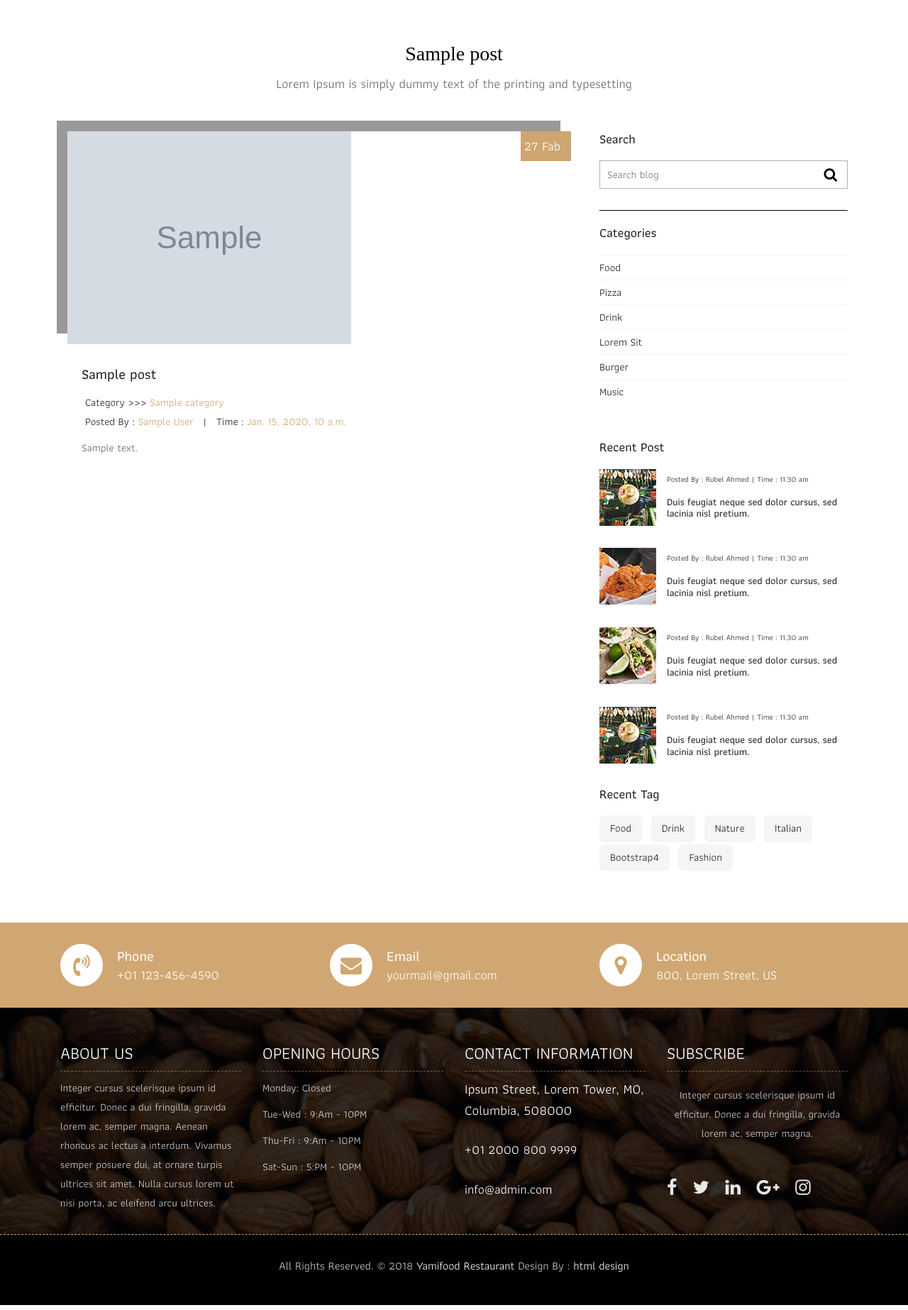
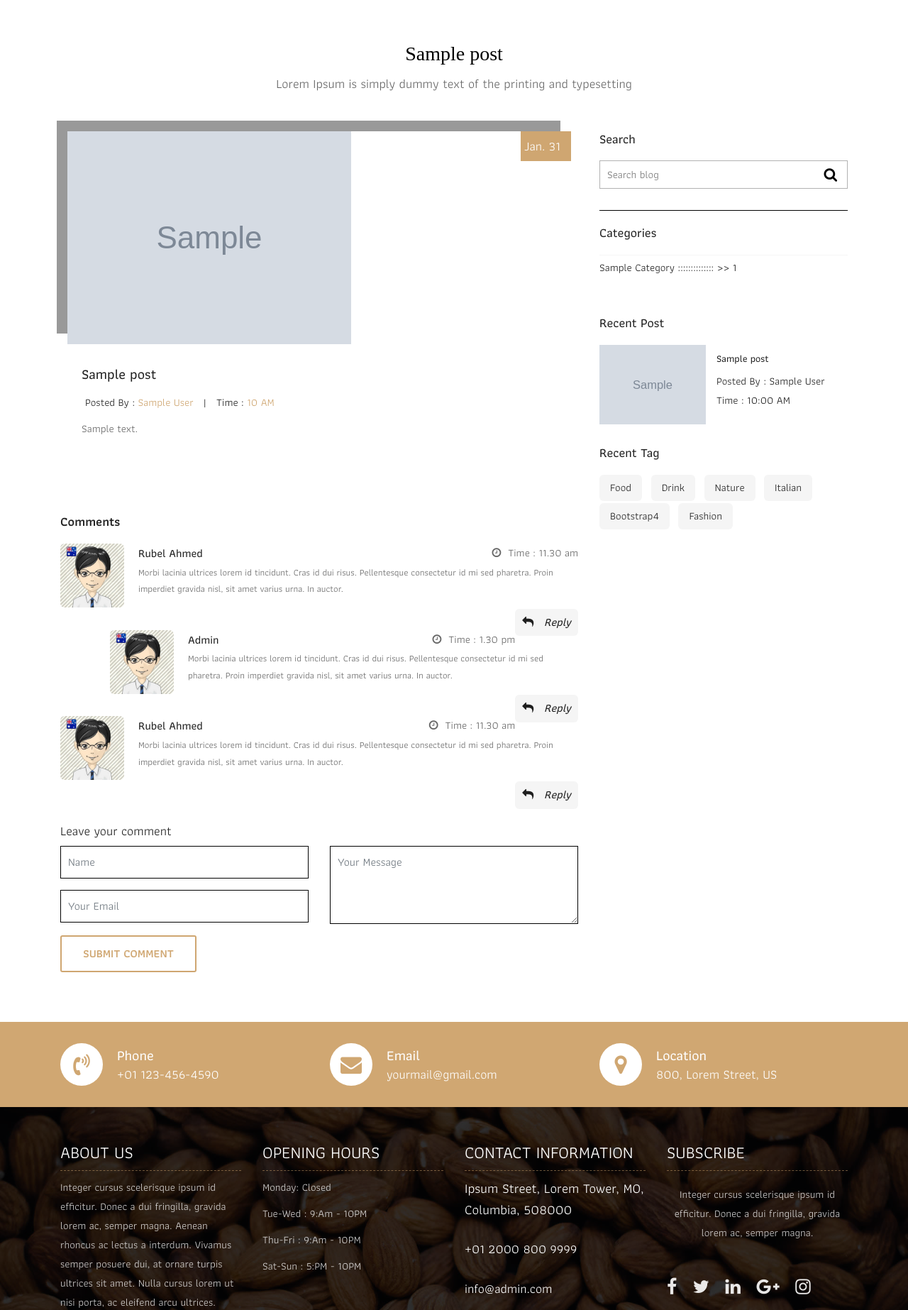
Before and after one commit to GhasemMatoo/Mysite_Restaurants, a Django app: page /blog/1 in a window 1280 px wide. Shown: the part 457-2303 px from the top of the page at 71% size. Run offline with Django 3.2, Linux system fonts and the light colour scheme; tables that the repository leaves empty hold one stand-in row (values such as "Sample post"); grey boxes marked "Sample" are stand-in pictures; some libraries are stand-ins or nearby versions; some web fonts are replaced.

Commit message:
set side_bar
create templatetags and side bar

```diff
--- a/blog/models.py
+++ b/blog/models.py
@@ -23,4 +23,4 @@ class post(models.Model):
     class Meta:
         ordering = ['-created_date']
     def __str__(self):
-        return self.title
+        return self.name
--- /dev/null
+++ b/blog/templatetags/blog_tag.py
@@ -0,0 +1,20 @@
+from django import template
+from blog.models import post
+from blog.models import Category
+##------------------------------
+register = template.Library()
+
+
+@register.inclusion_tag('blog/side_bar/blog-box-post.html')
+def Recent_Post():
+    postes = post.objects.filter(status=1).order_by('published_date')[:4]
+    return {'postes':postes}
+
+@register.inclusion_tag('blog/side_bar/blog-categories.html')
+def Categories_Post():
+    postes = post.objects.filter(status=1)
+    categories = Category.objects.all()
+    cat_dict = {}
+    for name in categories :
+        cat_dict[name]=postes.filter(category=name).count()
+    return {'categories':cat_dict}
--- a/blog/urls.py
+++ b/blog/urls.py
@@ -5,4 +5,6 @@ app_name = 'blog'
 urlpatterns = [
     path('',blog_views, name='blog'),
     path('<int:pid>',blog_details_views, name='blog-details'),
+    path('category/<str:cat_name>',blog_views, name='blog-category'),
+    path('search/',blog_search_views, name='blog-search'),
 ]
--- a/blog/views.py
+++ b/blog/views.py
@@ -1,8 +1,10 @@
 from django.shortcuts import render,get_object_or_404
 from blog.models import post
 # Create your views here.
-def blog_views(request):
+def blog_views(request,cat_name=None):
     posts= post.objects.filter(status=1)
+    if cat_name:
+        posts=posts.filter(category__name=cat_name)
     contex={'posts':posts}
     return render(request,'blog/blog.html',contex)
 
@@ -10,3 +12,10 @@ def blog_details_views(request,pid):
     Post_singl= get_object_or_404(post,id=pid,status=1)
     contex={'Post_singl':Post_singl}
     return render(request,'blog/details.html',contex)
+
+def blog_search_views(request):
+    posts= post.objects.filter(status=1)
+    if request.method=='GET':
+        posts=posts.filter(content__contains=request.GET.get('s'))
+    contex={'posts':posts}
+    return render(request,'blog/blog.html',contex)
--- a/statics/css/style.css
+++ b/statics/css/style.css
@@ -1018,7 +1018,8 @@ button:focus{
 .inner-blog-detail ul li span{
     color: #cfa671;
 }
-.inner-blog-detail .details-page ul li{
+
+.inner-blog-detail .details-page ul li {
     font-size: 17px;
 }
 
@@ -1236,6 +1237,7 @@ blockquote {
 .recent-img {
     float: left;
     position: relative;
+
 }
 .recent-img::before {
     position: absolute;
@@ -1271,7 +1273,7 @@ blockquote {
 }
 .recent-info ul li {
     display: inline-block;
-    font-size: 11px;
+    font-size: 15px;
     padding: 0px;
     color: #222222;
 }
--- a/template/blog/details.html
+++ b/template/blog/details.html
@@ -1,5 +1,6 @@
 {% extends 'base.html' %}
 {% load static %}
+{% load blog_tag %}
 {% block content %}
 	<!-- Start All Pages -->
 	<div class="all-page-title page-breadcrumb">
@@ -31,114 +32,108 @@
 							<div class="side-blog-img">
 								<img class="img-fluid" src="{{Post_singl.image.url}}" alt="">
 								<div class="date-blog-up">
-									27 Fab
+									{{Post_singl.published_date|date:"N t" }}
 								</div>
 							</div>
 							<div class="inner-blog-detail details-page">
 							  	<h3>{{Post_singl.title}} </h3>
 								<ul>
-									<li>Category >>> <a href="#" ><span>{{Post_singl.category.all|join:" , "}}</span></a></li>
-								</ul>
-								<ul>
 									<li><i class="zmdi zmdi-account"></i>Posted By : <span>{{Post_singl.author.get_full_name}}</span></li>
 									<li>|</li>
-									<li><i class="zmdi zmdi-time"></i>Time : <span>{{Post_singl.published_date}} </span></li>
+									<li><i class="zmdi zmdi-time"></i>Time : <span>{{Post_singl.published_date|date:"f A"}} </span></li>
 								</ul>
 								<p>{{Post_singl.content}} </p>
 							</div>
 						</div>
-
+						<div class="blog-comment-box">
+							<h3>Comments</h3>
+							<div class="comment-item">
+								<div class="comment-item-left">
+									<img src="{% static 'images/avt-img.jpg' %}" alt="">
+								</div>
+								<div class="comment-item-right">
+									<div class="pull-left">
+										<a href="#">Rubel Ahmed</a>
+									</div>
+									<div class="pull-right">
+										<i class="fa fa-clock-o" aria-hidden="true"></i>Time : <span>11.30 am</span>
+									</div>
+									<div class="des-l">
+										<p>Morbi lacinia ultrices lorem id tincidunt. Cras id dui risus. Pellentesque consectetur id mi sed pharetra. Proin imperdiet gravida nisl, sit amet varius urna. In auctor.</p>
+									</div>
+									<a href="#" class="right-btn-re"><i class="fa fa-reply" aria-hidden="true"></i> Reply</a>
 								</div>
 							</div>
-
-				<div class="col-xl-4 col-lg-4 col-md-6 col-sm-8 col-12 blog-sidebar">
-					<div class="right-side-blog">
-						<h3>Search</h3>
-						<div class="blog-search-form">
-							<input name="search" placeholder="Search blog" type="text">
-							<button class="search-btn">
-								<i class="fa fa-search" aria-hidden="true"></i>
-							</button>
+							<div class="comment-item children">
+								<div class="comment-item-left">
+									<img src="{% static 'images/avt-img.jpg' %}" alt="">
 								</div>
-						<h3>Categories</h3>
-						<div class="blog-categories">
-							<ul>
-								<li><a href="#"><span>Food</span></a></li>
-								<li><a href="#"><span>Pizza</span></a></li>
-								<li><a href="#"><span>Drink</span></a></li>
-								<li><a href="#"><span>Lorem Sit</span></a></li>
-								<li><a href="#"><span>Burger</span></a></li>
-								<li><a href="#"><span>Music</span></a></li>
-							</ul>
+								<div class="comment-item-right">
+									<div class="pull-left">
+										<a href="#">Admin</a>
 									</div>
-						<h3>Recent Post</h3>
-						<div class="post-box-blog">
-							<div class="recent-post-box">
-								<div class="recent-box-blog">
-									<div class="recent-img">
-										<img class="img-fluid" src="{% static 'images/post-img-01.jpg' %}" alt="">
+									<div class="pull-right">
+										<i class="fa fa-clock-o" aria-hidden="true"></i>Time : <span>1.30 pm</span>
 									</div>
-									<div class="recent-info">
-										<ul>
-											<li><i class="zmdi zmdi-account"></i>Posted By : <span>Rubel Ahmed</span></li>
-											<li>|</li>
-											<li><i class="zmdi zmdi-time"></i>Time : <span>11.30 am</span></li>
-										</ul>
-										<h4>Duis feugiat neque sed dolor cursus, sed lacinia nisl pretium.</h4>
+									<div class="des-l">
+										<p>Morbi lacinia ultrices lorem id tincidunt. Cras id dui risus. Pellentesque consectetur id mi sed pharetra. Proin imperdiet gravida nisl, sit amet varius urna. In auctor.</p>
+									</div>
+									<a href="#" class="right-btn-re"><i class="fa fa-reply" aria-hidden="true"></i> Reply</a>
 								</div>
 							</div>
-								<div class="recent-box-blog">
-									<div class="recent-img">
-										<img class="img-fluid" src="{% static 'images/post-img-02.jpg' %}" alt="">
+							<div class="comment-item">
+								<div class="comment-item-left">
+									<img src="{% static 'images/avt-img.jpg' %}" alt="">
 								</div>
-									<div class="recent-info">
-										<ul>
-											<li><i class="zmdi zmdi-account"></i>Posted By : <span>Rubel Ahmed</span></li>
-											<li>|</li>
-											<li><i class="zmdi zmdi-time"></i>Time : <span>11.30 am</span></li>
-										</ul>
-										<h4>Duis feugiat neque sed dolor cursus, sed lacinia nisl pretium.</h4>
+								<div class="comment-item-right">
+									<div class="pull-left">
+										<a href="#">Rubel Ahmed</a>
+									</div>
+									<div class="pull-right">
+										<i class="fa fa-clock-o" aria-hidden="true"></i>Time : <span>11.30 am</span>
+									</div>
+									<div class="des-l">
+										<p>Morbi lacinia ultrices lorem id tincidunt. Cras id dui risus. Pellentesque consectetur id mi sed pharetra. Proin imperdiet gravida nisl, sit amet varius urna. In auctor.</p>
+									</div>
+									<a href="#" class="right-btn-re"><i class="fa fa-reply" aria-hidden="true"></i> Reply</a>
 								</div>
 							</div>
-								<div class="recent-box-blog">
-									<div class="recent-img">
-										<img class="img-fluid" src="{% static 'images/post-img-03.jpg' %}" alt="">
 						</div>
-									<div class="recent-info">
-										<ul>
-											<li><i class="zmdi zmdi-account"></i>Posted By : <span>Rubel Ahmed</span></li>
-											<li>|</li>
-											<li><i class="zmdi zmdi-time"></i>Time : <span>11.30 am</span></li>
-										</ul>
-										<h4>Duis feugiat neque sed dolor cursus, sed lacinia nisl pretium.</h4>
+						<div class="comment-respond-box">
+							<h3>Leave your comment </h3>
+							<div class="comment-respond-form">
+								<form id="commentrespondform" class="comment-form-respond row" method="post">
+									<div class="col-lg-6 col-md-6 col-sm-6">
+										<div class="form-group">
+											<input id="name_com" class="form-control" name="name" placeholder="Name" type="text">
+										</div>
+										<div class="form-group">
+											<input id="email_com" class="form-control" name="email" placeholder="Your Email" type="email">
 										</div>
 									</div>
-								<div class="recent-box-blog">
-									<div class="recent-img">
-										<img class="img-fluid" src="{% static 'images/post-img-01.jpg' %}" alt="">
+									<div class="col-lg-6 col-md-6 col-sm-6">
+										<div class="form-group">
+											<textarea class="form-control" id="textarea_com" placeholder="Your Message" rows="2"></textarea>
 										</div>
-									<div class="recent-info">
-										<ul>
-											<li><i class="zmdi zmdi-account"></i>Posted By : <span>Rubel Ahmed</span></li>
-											<li>|</li>
-											<li><i class="zmdi zmdi-time"></i>Time : <span>11.30 am</span></li>
-										</ul>
-										<h4>Duis feugiat neque sed dolor cursus, sed lacinia nisl pretium.</h4>
+									</div>
+									<div class="col-lg-12 col-md-12 col-sm-12">
+										<button class="btn btn-submit">Submit comment</button>
+									</div>
+								</form>
 							</div>
 						</div>
 					</div>
 				</div>
+				<div class="col-xl-4 col-lg-4 col-md-6 col-sm-8 col-12 blog-sidebar">
+					<div class="right-side-blog">
+						<h3>Search</h3>
+							{% include "blog/side_bar/blog-search-form.html" %}
+						<h3>Categories</h3>
+							{% Categories_Post %}
+						<h3>Recent Post</h3>
+							{% Recent_Post %}
 						<h3>Recent Tag</h3>
-						<div class="blog-tag-box">
-							<ul class="list-inline tag-list">
-								<li class="list-inline-item"><a href="#">Food</a></li>
-								<li class="list-inline-item"><a href="#">Drink</a></li>
-								<li class="list-inline-item"><a href="#">Nature</a></li>
-								<li class="list-inline-item"><a href="#">Italian</a></li>
-								<li class="list-inline-item"><a href="#">Bootstrap4</a></li>
-								<li class="list-inline-item"><a href="#">Fashion</a></li>
-							</ul>
-						</div>
+							{% include "blog/side_bar/blog-tag-box.html" %}
 					</div>
 				</div>
 
--- /dev/null
+++ b/template/blog/side_bar/blog-box-post.html
@@ -0,0 +1,19 @@
+{% load static %}
+<div class="post-box-blog">
+	<div class="recent-post-box">
+		{% for post in postes %}
+		<div class="recent-box-blog">
+			<div class="recent-img">
+				<img   style="max-width: 150px;" class="img-fluid" src="{{post.image.url}}" alt="">
+			</div>
+			<div class="recent-info">
+				<h4><a href="{% url 'blog:blog-details' pid=post.id %}">{{post.title}}</a></h4>
+				<ul>
+					<li><i class="zmdi zmdi-account"></i>Posted By : <span>{{post.author.get_full_name}} </span></li>
+					<li><i class="zmdi zmdi-time" ></i>Time : <span> {{post.published_date|date:"g:i A" }} </span></li>
+				</ul>
+			</div>
+		</div>
+		{% endfor %}
+	</div>
+</div>
--- /dev/null
+++ b/template/blog/side_bar/blog-categories.html
@@ -0,0 +1,7 @@
+<div class="blog-categories">
+{% for name,cunt in categories.items %}
+<ul>
+	<li><a href="{% url 'blog:blog-category' cat_name=name %}"><span>{{name}}      </span> :::::::::::::: >><span>   {{cunt}}</span> </a> </li>
+</ul>
+{% endfor %}
+</div>
--- /dev/null
+++ b/template/blog/side_bar/blog-search-form.html
@@ -0,0 +1,8 @@
+<div class="blog-search-form">
+	<form action="{% url 'blog:blog-search' %} " method='get'>
+		<input name="s" placeholder="Search blog" type="text">
+		<button class="search-btn" type="submit">
+			<i class="fa fa-search" aria-hidden="true"></i>
+		</button>
+	</form>
+</div>
--- /dev/null
+++ b/template/blog/side_bar/blog-tag-box.html
@@ -0,0 +1,10 @@
+<div class="blog-tag-box">
+	<ul class="list-inline tag-list">
+		<li class="list-inline-item"><a href="#">Food</a></li>
+		<li class="list-inline-item"><a href="#">Drink</a></li>
+		<li class="list-inline-item"><a href="#">Nature</a></li>
+		<li class="list-inline-item"><a href="#">Italian</a></li>
+		<li class="list-inline-item"><a href="#">Bootstrap4</a></li>
+		<li class="list-inline-item"><a href="#">Fashion</a></li>
+	</ul>
+</div>
```
Also changed, not shown: blog/admin.py (+4 -4 lines), template/blog/blog.html (+12 -87 lines), blog/templatetags/__int__.py (added). Lines whose indentation alone changed are shown as unchanged.
